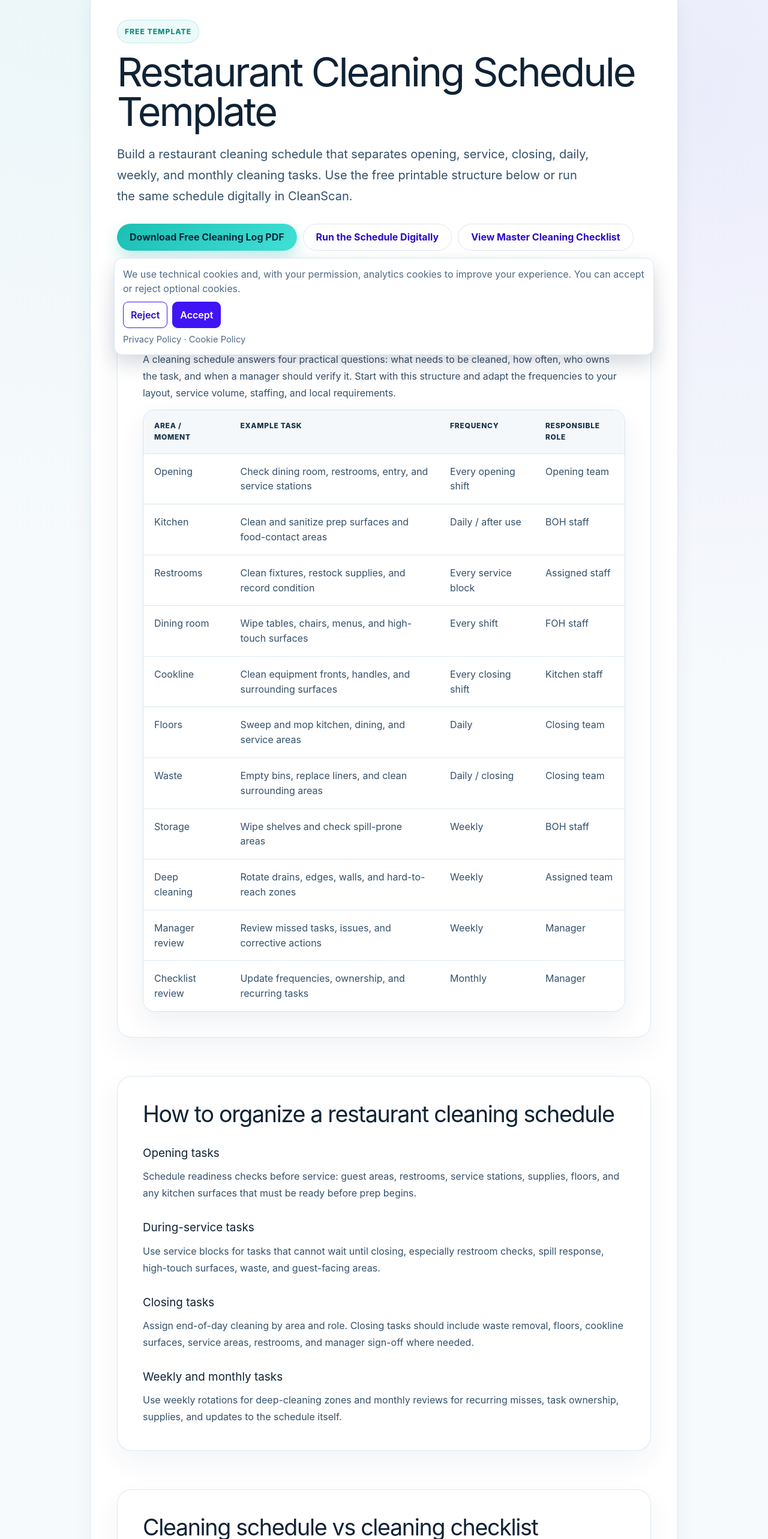
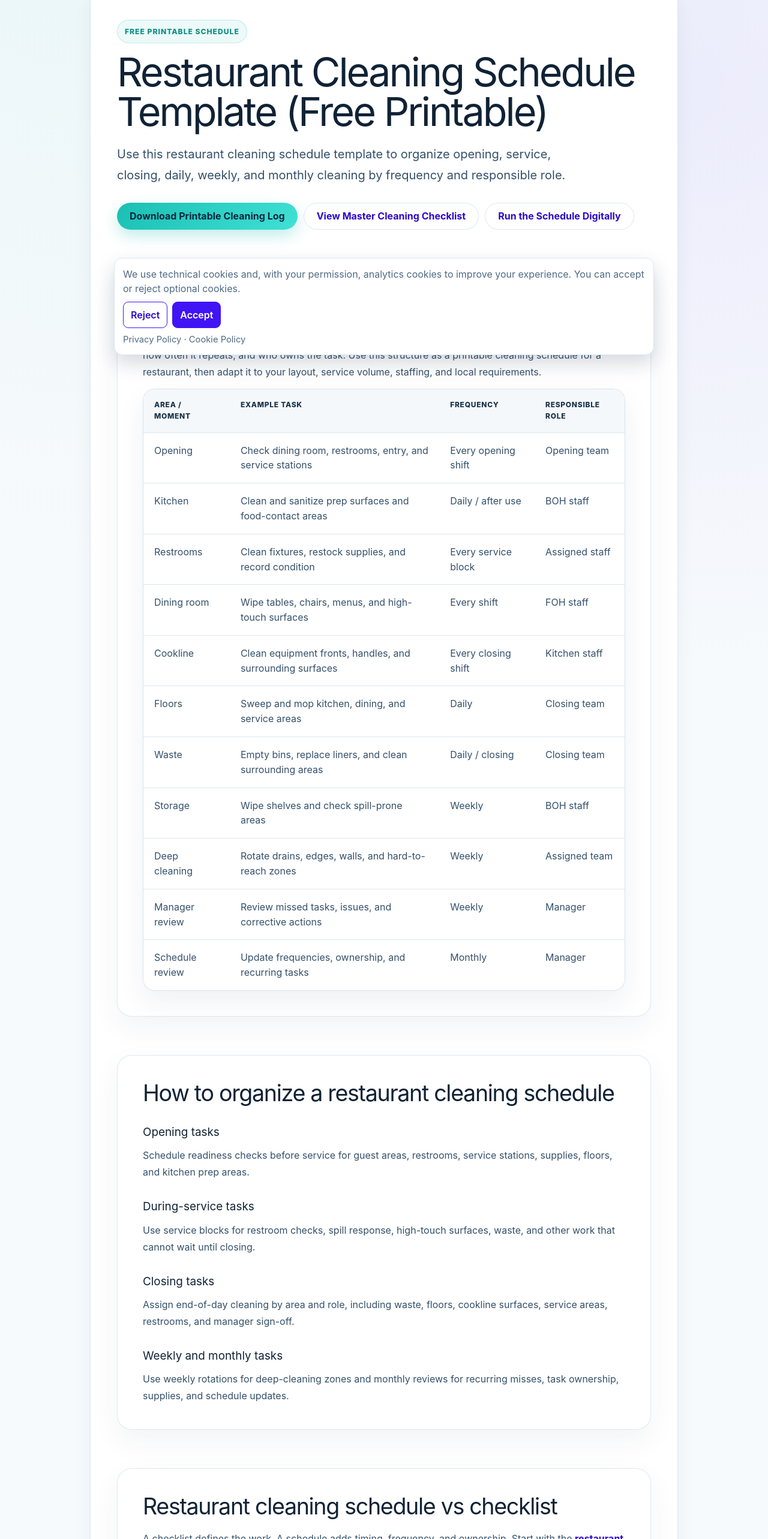
Before and after one commit to salime45/cleanscan-web, a Next.js app: page /templates/restaurant-cleaning-schedule-template in a window 1280 px wide. Shown: the part 190-2756 px from the top of the page at 60% size. Built offline with nearby package versions, Linux system fonts and the light colour scheme; no server answers.

Commit message:
Strengthen restaurant cleaning schedule intent

```diff
--- a/src/app/templates/restaurant-cleaning-schedule-template/page.tsx
+++ b/src/app/templates/restaurant-cleaning-schedule-template/page.tsx
@@ -3,9 +3,9 @@ import Link from "next/link";
 import SiteHeader from "@/components/site-header";
 
 export const metadata: Metadata = {
-  title: "Restaurant Cleaning Schedule Template (Free & Printable)",
+  title: "Restaurant Cleaning Schedule Template: Free Printable",
   description:
-    "Free restaurant cleaning schedule template for daily, weekly, monthly, opening, and closing tasks. Build a printable schedule or run it digitally in CleanScan.",
+    "Free restaurant cleaning schedule template with opening, shift, daily, weekly, and monthly tasks. Organize timing, frequency, ownership, and verification.",
   alternates: { canonical: "/templates/restaurant-cleaning-schedule-template/" },
 };
 
@@ -20,14 +20,14 @@ const scheduleRows = [
   ["Storage", "Wipe shelves and check spill-prone areas", "Weekly", "BOH staff"],
   ["Deep cleaning", "Rotate drains, edges, walls, and hard-to-reach zones", "Weekly", "Assigned team"],
   ["Manager review", "Review missed tasks, issues, and corrective actions", "Weekly", "Manager"],
-  ["Checklist review", "Update frequencies, ownership, and recurring tasks", "Monthly", "Manager"],
+  ["Schedule review", "Update frequencies, ownership, and recurring tasks", "Monthly", "Manager"],
 ];
 
 const faq = [
   {
-    question: "What should a restaurant cleaning schedule include?",
+    question: "What should a restaurant cleaning schedule template include?",
     answer:
-      "It should include each cleaning task, area, frequency, responsible role, and a way to verify completion. Opening, service, closing, daily, weekly, and monthly tasks should be separated clearly.",
+      "It should include each task, area, frequency, responsible role, and a way to verify completion. Opening, service, closing, daily, weekly, and monthly work should be separated clearly.",
   },
   {
     question: "How often should a restaurant cleaning schedule be updated?",
@@ -37,12 +37,12 @@ const faq = [
   {
     question: "Can I use this as a printable restaurant cleaning schedule?",
     answer:
-      "Yes. Use the schedule below as a printable starting point, then adapt the tasks and frequencies to your restaurant.",
+      "Yes. Use the schedule below as a printable starting point, then adapt tasks and frequencies to your operation.",
   },
   {
-    question: "Can I manage the cleaning schedule digitally?",
+    question: "What is the difference between a cleaning checklist and a cleaning schedule?",
     answer:
-      "Yes. CleanScan can turn recurring schedule items into digital tasks with assignees, due times, completion tracking, and manager visibility.",
+      "A checklist defines what needs to be cleaned. A schedule defines when it happens, how often it repeats, and who owns each task.",
   },
 ];
 
@@ -51,32 +51,32 @@ export default function Page() {
     <main>
       <SiteHeader />
       <article className="article-wrap">
-        <p className="article-kicker">Free Template</p>
-        <h1>Restaurant Cleaning Schedule Template</h1>
+        <p className="article-kicker">Free Printable Schedule</p>
+        <h1>Restaurant Cleaning Schedule Template (Free Printable)</h1>
         <p className="article-lead">
-          Build a restaurant cleaning schedule that separates opening, service, closing, daily,
-          weekly, and monthly cleaning tasks. Use the free printable structure below or run the same
-          schedule digitally in CleanScan.
+          Use this restaurant cleaning schedule template to organize opening, service, closing,
+          daily, weekly, and monthly cleaning by frequency and responsible role.
         </p>
 
         <div className="article-actions">
           <a className="hero-cta" href="/downloads/cleaning-log.pdf" download>
-            Download Free Cleaning Log PDF
+            Download Printable Cleaning Log
           </a>
+          <Link className="outline-cta" href="/templates/restaurant-cleaning-checklist/">
+            View Master Cleaning Checklist
+          </Link>
           <Link className="outline-cta" href="/solutions/restaurant-cleaning-management/">
             Run the Schedule Digitally
-          </Link>
-          <Link className="outline-cta" href="/templates/restaurant-cleaning-checklist/">
-            View Master Cleaning Checklist
           </Link>
         </div>
 
         <section>
-          <h2>Free printable restaurant cleaning schedule</h2>
+          <h2>Free restaurant cleaning schedule template</h2>
           <p>
-            A cleaning schedule answers four practical questions: what needs to be cleaned, how often,
-            who owns the task, and when a manager should verify it. Start with this structure and adapt
-            the frequencies to your layout, service volume, staffing, and local requirements.
+            A cleaning schedule answers four practical questions: what needs to be cleaned, when it
+            should happen, how often it repeats, and who owns the task. Use this structure as a
+            printable cleaning schedule for a restaurant, then adapt it to your layout, service
+            volume, staffing, and local requirements.
           </p>
           <div className="template-table-wrap">
             <table className="template-table">
@@ -105,35 +105,20 @@ export default function Page() {
         <section>
           <h2>How to organize a restaurant cleaning schedule</h2>
           <h3>Opening tasks</h3>
-          <p>
-            Schedule readiness checks before service: guest areas, restrooms, service stations,
-            supplies, floors, and any kitchen surfaces that must be ready before prep begins.
-          </p>
+          <p>Schedule readiness checks before service for guest areas, restrooms, service stations, supplies, floors, and kitchen prep areas.</p>
           <h3>During-service tasks</h3>
-          <p>
-            Use service blocks for tasks that cannot wait until closing, especially restroom checks,
-            spill response, high-touch surfaces, waste, and guest-facing areas.
-          </p>
+          <p>Use service blocks for restroom checks, spill response, high-touch surfaces, waste, and other work that cannot wait until closing.</p>
           <h3>Closing tasks</h3>
-          <p>
-            Assign end-of-day cleaning by area and role. Closing tasks should include waste removal,
-            floors, cookline surfaces, service areas, restrooms, and manager sign-off where needed.
-          </p>
+          <p>Assign end-of-day cleaning by area and role, including waste, floors, cookline surfaces, service areas, restrooms, and manager sign-off.</p>
           <h3>Weekly and monthly tasks</h3>
-          <p>
-            Use weekly rotations for deep-cleaning zones and monthly reviews for recurring misses,
-            task ownership, supplies, and updates to the schedule itself.
-          </p>
+          <p>Use weekly rotations for deep-cleaning zones and monthly reviews for recurring misses, task ownership, supplies, and schedule updates.</p>
         </section>
 
         <section>
-          <h2>Cleaning schedule vs cleaning checklist</h2>
+          <h2>Restaurant cleaning schedule vs checklist</h2>
           <p>
-            A checklist defines the tasks that need to be completed. A schedule adds timing and
-            frequency so the team knows when those tasks should happen. Most restaurants need both.
-          </p>
-          <p>
-            If you are starting from scratch, use the <Link href="/templates/restaurant-cleaning-checklist/">restaurant cleaning checklist template</Link> to define the work, then use this schedule to assign frequencies and ownership.
+            A checklist defines the work. A schedule adds timing, frequency, and ownership. Start
+            with the <Link href="/templates/restaurant-cleaning-checklist/">restaurant cleaning checklist</Link> if you still need to define the tasks, then use this page to schedule them.
           </p>
         </section>
 
@@ -151,11 +136,11 @@ export default function Page() {
         <section>
           <h2>Related restaurant cleaning templates</h2>
           <ul>
-            <li><Link href="/templates/restaurant-cleaning-checklist/">Restaurant cleaning checklist template</Link></li>
+            <li><Link href="/templates/restaurant-cleaning-checklist/">Restaurant cleaning checklist</Link></li>
             <li><Link href="/templates/kitchen-cleaning-checklist/">Kitchen cleaning checklist</Link></li>
             <li><Link href="/templates/restaurant-opening-checklist/">Restaurant opening checklist</Link></li>
             <li><Link href="/templates/restaurant-closing-cleaning-checklist/">Restaurant closing cleaning checklist</Link></li>
-            <li><Link href="/templates/restroom-cleaning-log/">Restroom cleaning log template</Link></li>
+            <li><Link href="/templates/restroom-cleaning-log/">Restroom cleaning log</Link></li>
           </ul>
         </section>
 
```
